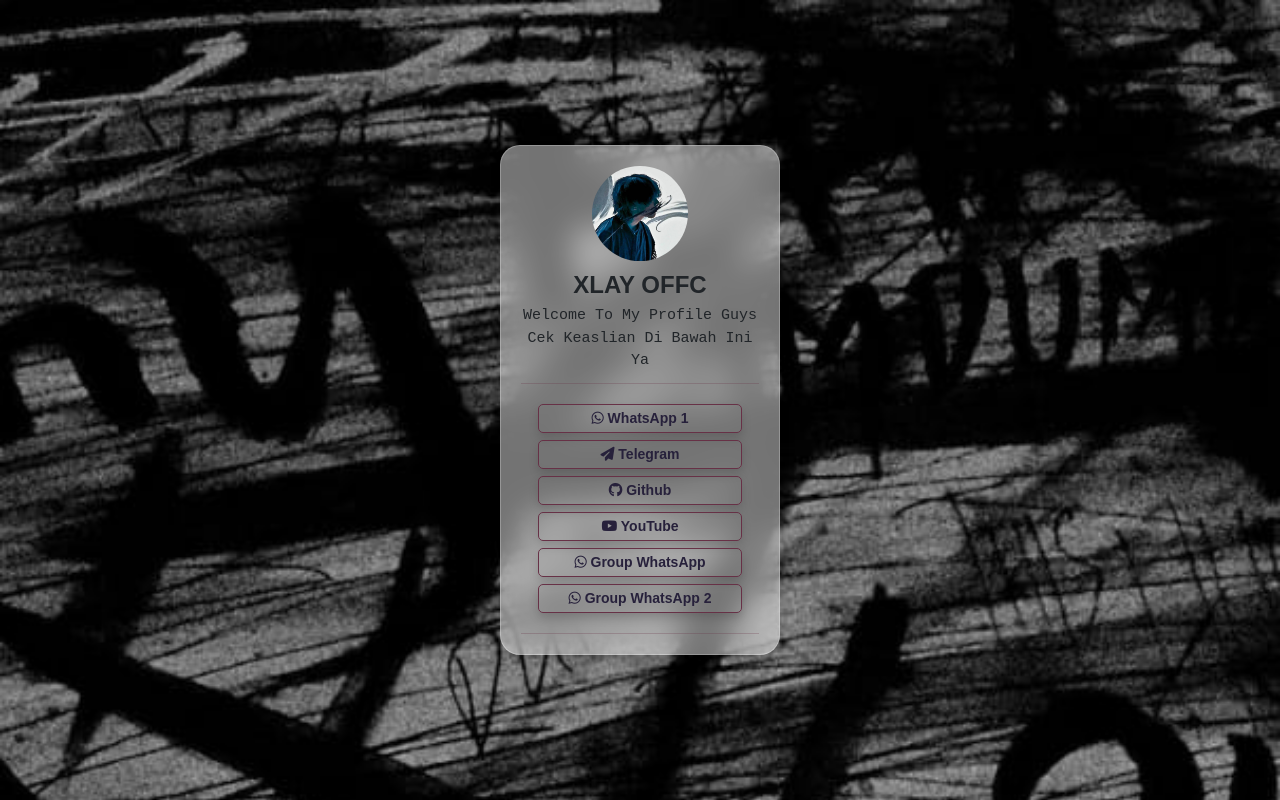
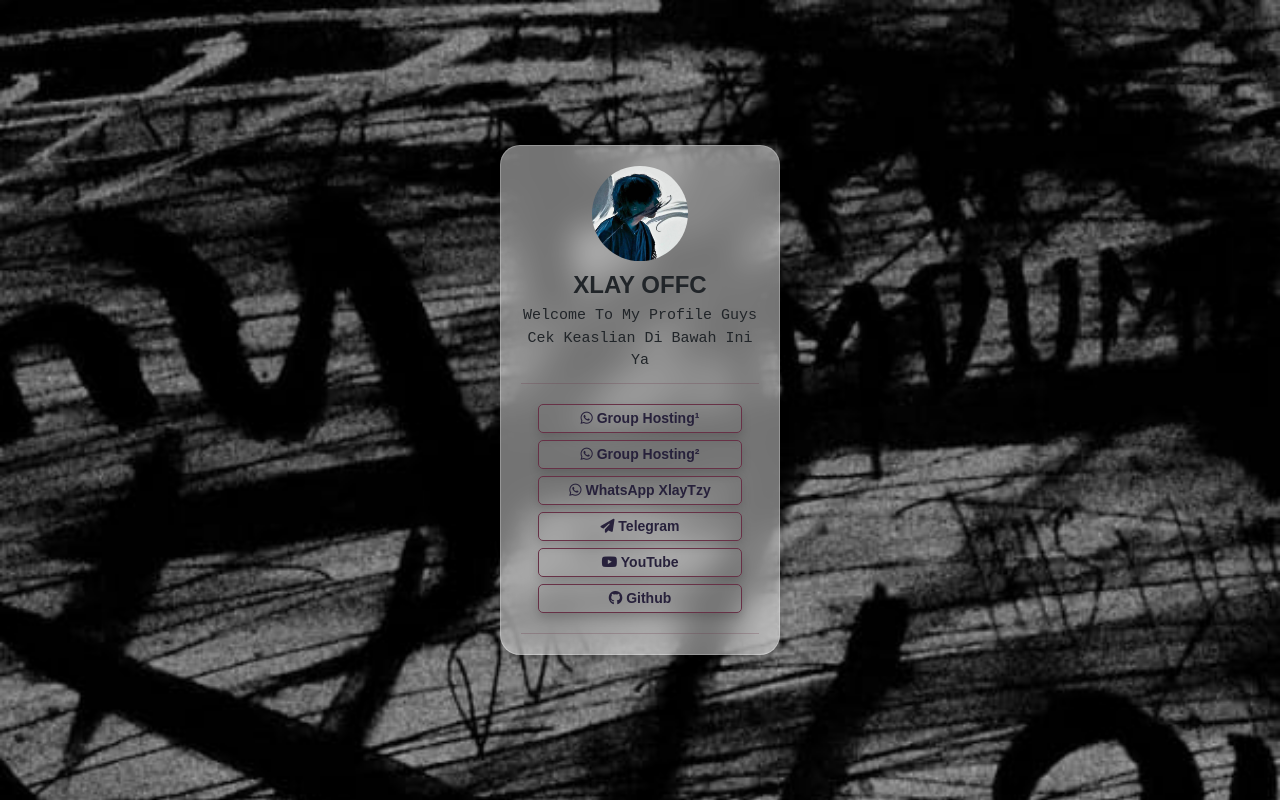
Before and after one commit to HadzzOfficial01/website, a plain HTML site: page index.html in a window 1280 px wide. Drawn offline with nearby package versions, Linux system fonts and the light colour scheme.

Commit message:
index.html

```diff
--- a/index.html
+++ b/index.html
@@ -145,12 +145,12 @@
       <p class="occupation">Welcome To My Profile Guys Cek Keaslian Di Bawah Ini Ya</p>
       <hr/>
       <div class="link-boxes">
-        <a class="shadow" title="Send a message to Hadzz" href="https://wa.me/6283876999143" target="_blank"><i class="fa fa-whatsapp icon" aria-hidden="true"></i> WhatsApp 1</a>
+        <a class="shadow" title="Saluran to Hadzz" href="https://chat.whatsapp.com/B4kRpCe7tLb7L3bm8Qtt2X" target="_blank"><i class="fa fa-whatsapp icon" aria-hidden="true"></i> Group Hosting¹</a>
+        <a class="shadow" title="Send a message to Hadzz" href="https://chat.whatsapp.com/Eh6zNJab5Kj0Cm9O1tSkLj" target="_blank"><i class="fa fa-whatsapp icon" aria-hidden="true"></i> Group Hosting²</a>
+        <a class="shadow" title="Send a message to Hadzz" href="https://wa.me/6283876999143" target="_blank"><i class="fa fa-whatsapp icon" aria-hidden="true"></i> WhatsApp XlayTzy</a>
         <a class="shadow"title="Send a mail to Hadzz" href="https://https://t.me/XlayTzy/" target="_blank"><i class="fa-solid fa-paper-plane" aria-hidden="true"></i> Telegram</a>
+        <a class="shadow" title="Subscribe to Hadzz on YouTube" href="https://youtube.com/@xlayaje" target="_blank"><i class="fab fa-youtube icon" aria-hidden="true"></i> YouTube</a>
         <a class="shadow" title="Go to Github Hadzz" href="https://github.com/HadzzOfficial01" target="_blank"><i class="fa fa-github icon" aria-hidden="true"></i> Github</a>
-        <a class="shadow" title="Subscribe to Hadzz on YouTube" href="https://youtube.com/@xlayaje" target="_blank"><i class="fab fa-youtube icon" aria-hidden="true"></i> YouTube</a>
-        <a class="shadow" title="Saluran to Hadzz" href="https://chat.whatsapp.com/Eh6zNJab5Kj0Cm9O1tSkLj" target="_blank"><i class="fa fa-whatsapp icon" aria-hidden="true"></i> Group WhatsApp</a>
-        <a class="shadow" title="Send a message to Hadzz" href="https://chat.whatsapp.com/B4kRpCe7tLb7L3bm8Qtt2X" target="_blank"><i class="fa fa-whatsapp icon" aria-hidden="true"></i> Group WhatsApp 2</a>
       </div>
       <hr/>
     </div>
```
